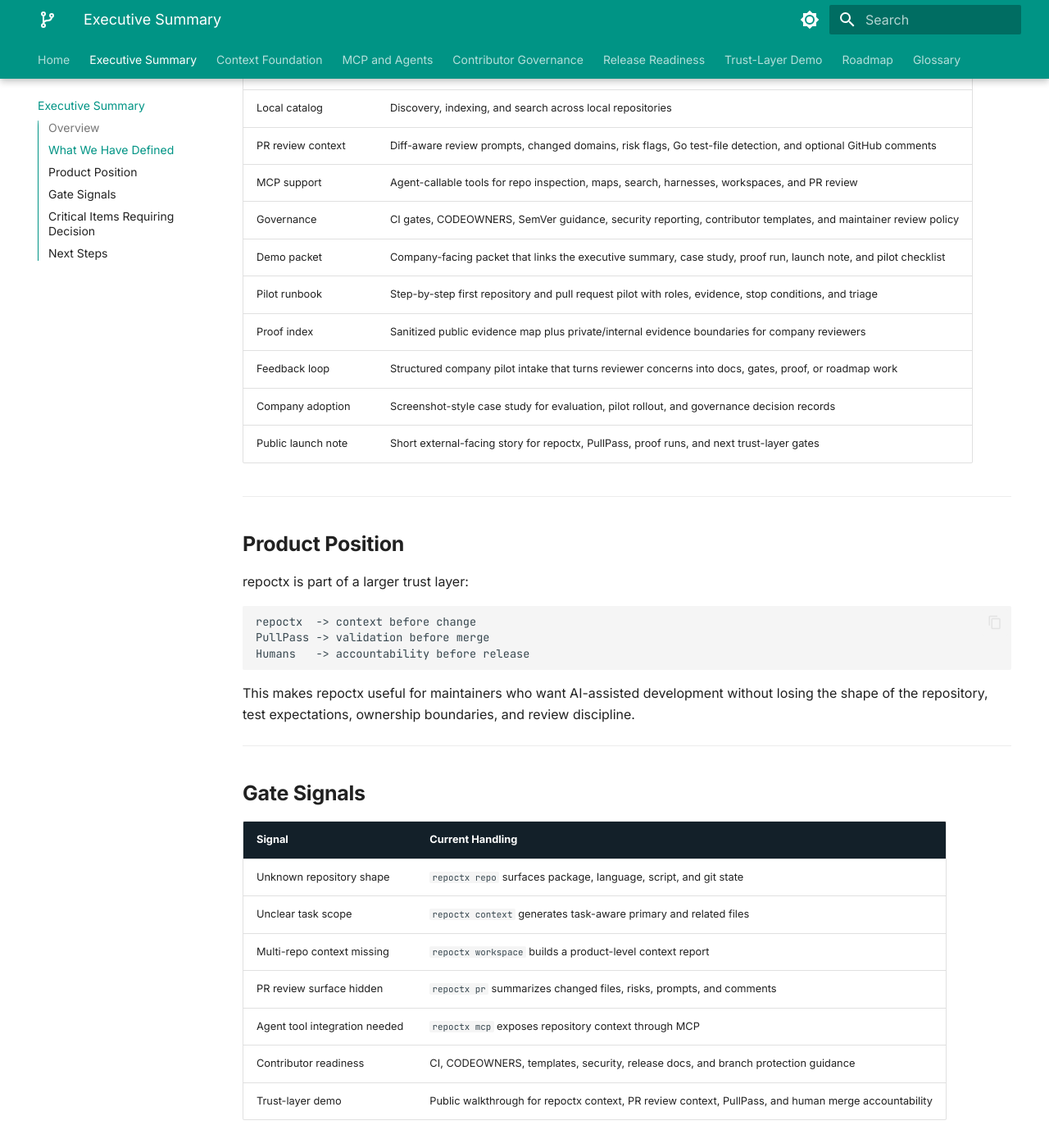
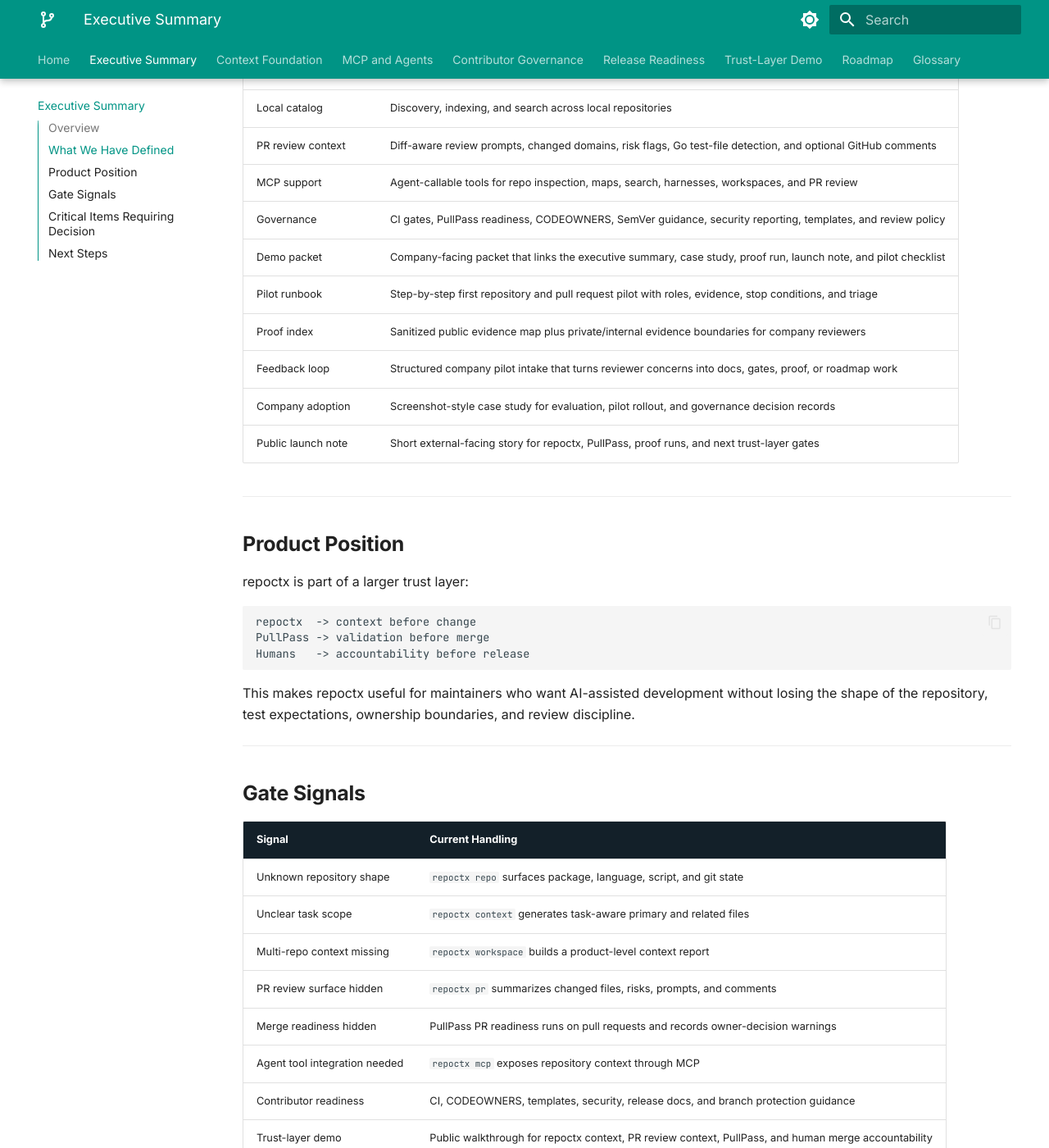
Before and after one commit to BASHBOP/otito, an MkDocs documentation site: the page built from docs/EXECUTIVE-SUMMARY.md, in a window 1280 px wide and 1400 px high, scrolled down 760 px. Shown: the whole window at 82% size. Built offline with MkDocs 1.6.1 and Material for MkDocs 9.7.7, drawn with Linux system fonts in a browser that asks for light colours.

Commit message:
ci: add pullpass readiness gate

```diff
--- a/docs/EXECUTIVE-SUMMARY.md
+++ b/docs/EXECUTIVE-SUMMARY.md
@@ -28,7 +28,7 @@
 | Local catalog         | Discovery, indexing, and search across local repositories                                                      |
 | PR review context     | Diff-aware review prompts, changed domains, risk flags, Go test-file detection, and optional GitHub comments   |
 | MCP support           | Agent-callable tools for repo inspection, maps, search, harnesses, workspaces, and PR review                   |
-| Governance            | CI gates, CODEOWNERS, SemVer guidance, security reporting, contributor templates, and maintainer review policy |
+| Governance            | CI gates, PullPass readiness, CODEOWNERS, SemVer guidance, security reporting, templates, and review policy    |
 | Demo packet           | Company-facing packet that links the executive summary, case study, proof run, launch note, and pilot checklist |
 | Pilot runbook         | Step-by-step first repository and pull request pilot with roles, evidence, stop conditions, and triage          |
 | Proof index           | Sanitized public evidence map plus private/internal evidence boundaries for company reviewers                  |
@@ -60,6 +60,7 @@
 | Unclear task scope            | `repoctx context` generates task-aware primary and related files                  |
 | Multi-repo context missing    | `repoctx workspace` builds a product-level context report                         |
 | PR review surface hidden      | `repoctx pr` summarizes changed files, risks, prompts, and comments               |
+| Merge readiness hidden        | PullPass PR readiness runs on pull requests and records owner-decision warnings   |
 | Agent tool integration needed | `repoctx mcp` exposes repository context through MCP                              |
 | Contributor readiness         | CI, CODEOWNERS, templates, security, release docs, and branch protection guidance |
 | Trust-layer demo              | Public walkthrough for repoctx context, PR review context, PullPass, and human merge accountability |
```
Also changed, not shown: docs/04-release-readiness/README.md (+22 -0 lines), docs/ROADMAP.md (+2 -0 lines), .github/pull_request_template.md, 1 other file.
